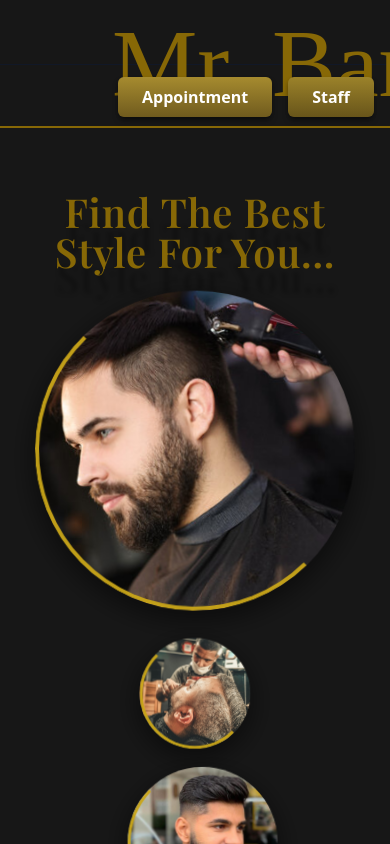
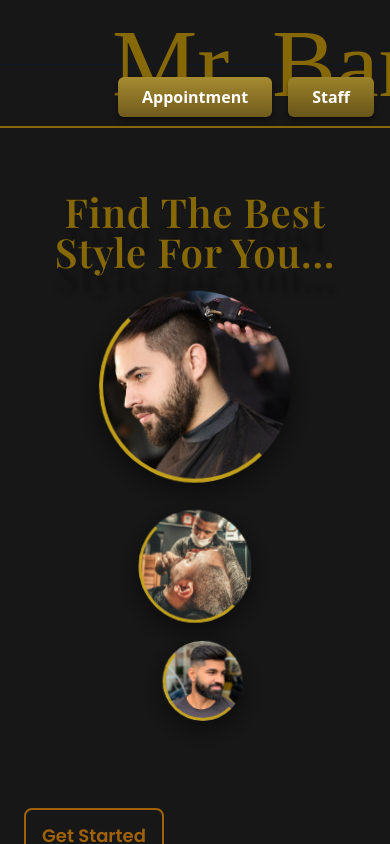
Before and after one commit to PawaniMekhala/mr_barber, a React (Create React App) app: page / in a window 390 px wide. Shown: the top 844 px of the page. Built offline with nearby package versions, Linux system fonts and the light colour scheme; a web font is replaced by a local one.

Commit message:
fix: Fix the fixed image sizes using Tailwind’s responsive width utilities instead of inline styles.

```diff
--- a/package.json
+++ b/package.json
@@ -21,6 +21,7 @@
   },
   "scripts": {
     "start": "react-scripts start",
+    "dev": "react-scripts start",
     "build": "react-scripts build",
     "test": "react-scripts test",
     "eject": "react-scripts eject"
--- a/src/components/Home.jsx
+++ b/src/components/Home.jsx
@@ -54,8 +54,8 @@ const Home = () => {
             <div className="flex flex-col lg:flex-row lg:items-start lg:gap-6 items-center">
               {/* Big circle (left on lg, top on mobile) */}
               <div
-                className="relative rounded-full overflow-hidden float-main ring-blend"
-                style={{ width: 320, height: 320 }}
+                className="relative rounded-full overflow-hidden float-main ring-blend w-48 sm:w-64 lg:w-80 aspect-square"
+                // style={{ width: 320, height: 320 }}
                 aria-hidden="true"
               >
                 {/* use responsive sizing with inline style fallback - you can replace with tailwind utilities if preferred */}
@@ -83,8 +83,8 @@ const Home = () => {
               <div className="flex flex-col items-center lg:items-center gap-6 mt-6 lg:mt-0">
                 {/* small top */}
                 <div
-                  className="relative rounded-full overflow-hidden float-small ring-blend"
-                  style={{ width: 110, height: 110 }}
+                  className="relative rounded-full overflow-hidden float-small ring-blend w-28 sm:w-36 lg:w-44 aspect-square"
+                  // style={{ width: 110, height: 110 }}
                   aria-hidden="true"
                 >
                   <img
@@ -106,8 +106,8 @@ const Home = () => {
 
                 {/* small bottom */}
                 <div
-                  className="relative rounded-full overflow-hidden ring-blend float-small2"
-                  style={{ width: 150, height: 150 }}
+                  className="relative rounded-full overflow-hidden ring-blend float-small2 w-20 sm:w-28 lg:w-32 aspect-square"
+                  // style={{ width: 150, height: 150 }}
                   aria-hidden="true"
                 >
                   <img
```
